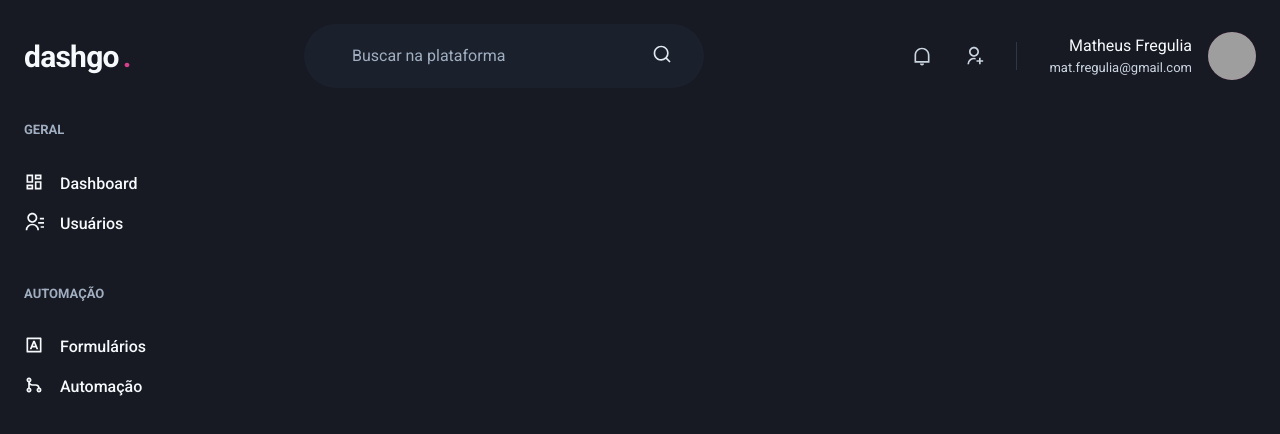
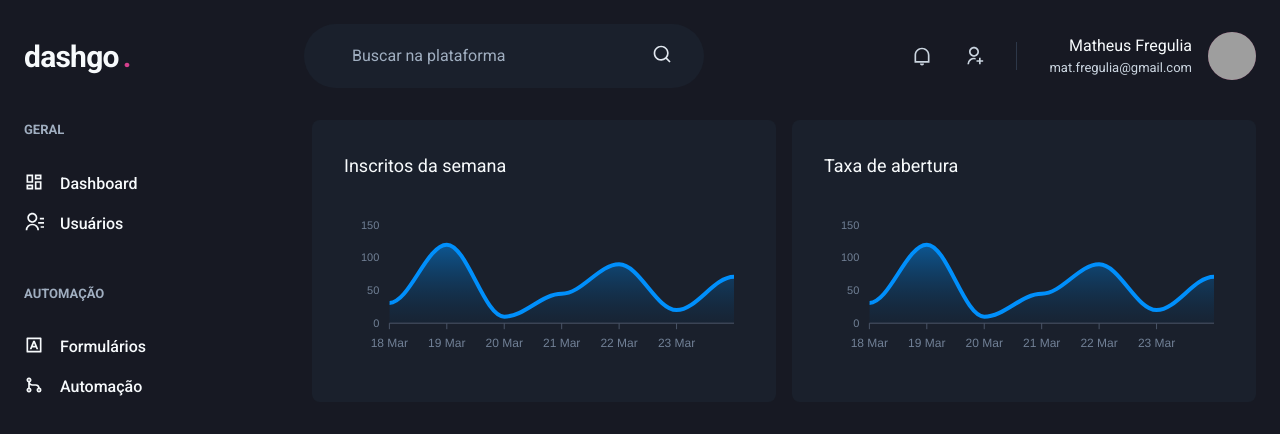
Before and after one commit to MatFregulia/Dashgo, a Next.js app: page /dashboard in a window 1280 px wide. Shown: the top 434 px of the page. Built offline with nearby package versions, Linux system fonts and the light colour scheme; grey boxes are pictures that could not be loaded.

Commit message:
Página: Dashboard

```diff
--- a/package.json
+++ b/package.json
@@ -13,9 +13,11 @@
     "@chakra-ui/react": "^1.8.5",
     "@emotion/react": "^11.8.1",
     "@emotion/styled": "^11.8.1",
+    "apexcharts": "^3.33.2",
     "framer-motion": "^6.2.8",
     "next": "12.1.0",
     "react": "17.0.2",
+    "react-apexcharts": "^1.3.9",
     "react-dom": "17.0.2",
     "react-icons": "^4.3.1"
   },
--- a/src/pages/dashboard.tsx
+++ b/src/pages/dashboard.tsx
@@ -1,15 +1,93 @@
-import { Flex } from "@chakra-ui/react";
+import { Box, Flex, Text, SimpleGrid, theme } from "@chakra-ui/react";
+import dynamic from 'next/dynamic';
 import { Header } from "../components/Header";
 import { Sidebar } from "../components/Sidebar";
+
+const Chart = dynamic(() => import('react-apexcharts'), {
+    ssr: false,
+})
+
+const options = {
+    chart : {
+        toolbar: {
+            show: false,
+        },
+        zoom: {
+            enabled: false,
+        },
+        foreColor: theme.colors.gray[500]
+    },
+    grid: {
+        show: false,
+    },
+    dataLabels: {
+        enabled: false,
+    },
+    tooltip: {
+        enabled: false,
+    },
+    xaxis: {
+        type: 'datetime',
+        axisBorder: {
+            color: theme.colors.gray[600]
+        },
+        axisTicks: {
+            color: theme.colors.gray[600]
+        },
+        categories: [
+            '2021-03-18T00:00:00.000Z',
+            '2021-03-19T00:00:00.000Z',
+            '2021-03-20T00:00:00.000Z',
+            '2021-03-21T00:00:00.000Z',
+            '2021-03-22T00:00:00.000Z',
+            '2021-03-23T00:00:00.000Z',
+            '2021-03-24T00:00:00.000Z',
+        ]
+    },
+    fill: {
+        opacity: 0.3,
+        type: 'gradient',
+        gradient: {
+          shade: 'dark',
+          opacityFrom: 0.7,
+          opacityTo: 0.3,
+        }
+    }
+};
+
+const series = [
+    { name: 'series1', data: [31, 120, 10, 45, 90, 20, 71] }
+]
 
 export default function dashboard() {
     return (
         <Flex direction="column" h="100vh">
-             <Header />
+            <Header />
 
-             <Flex w="100%" my="6" maxWidth={1480} mx="auto" px="6">
-                 <Sidebar />
-             </Flex>
+            <Flex w="100%" my="6" maxWidth={1480} mx="auto" px="6">
+                <Sidebar />
+
+                <SimpleGrid flex="1" gap="4" minChildWidth="320px" align="flex-start">
+                    <Box
+                        p="8"
+                        bg="gray.800"
+                        borderRadius={8}
+                        pb="4"
+                    >
+                        <Text fontSize="lg" mb="4">Inscritos da semana</Text>
+                        <Chart type="area"  options={options} series={series} height={160} />
+                    </Box>
+                    <Box
+                        p="8"
+                        bg="gray.800"
+                        borderRadius={8}
+                    >
+                        <Text fontSize="lg" mb="4">Taxa de abertura</Text>
+                        <Chart type="area"  options={options} series={series} height={160} />
+
+                    </Box>
+                </SimpleGrid>
+            </Flex>
         </Flex>
     );
 }
```
Also changed, not shown: 1 other file (tests, documents, lock files or other folders).
